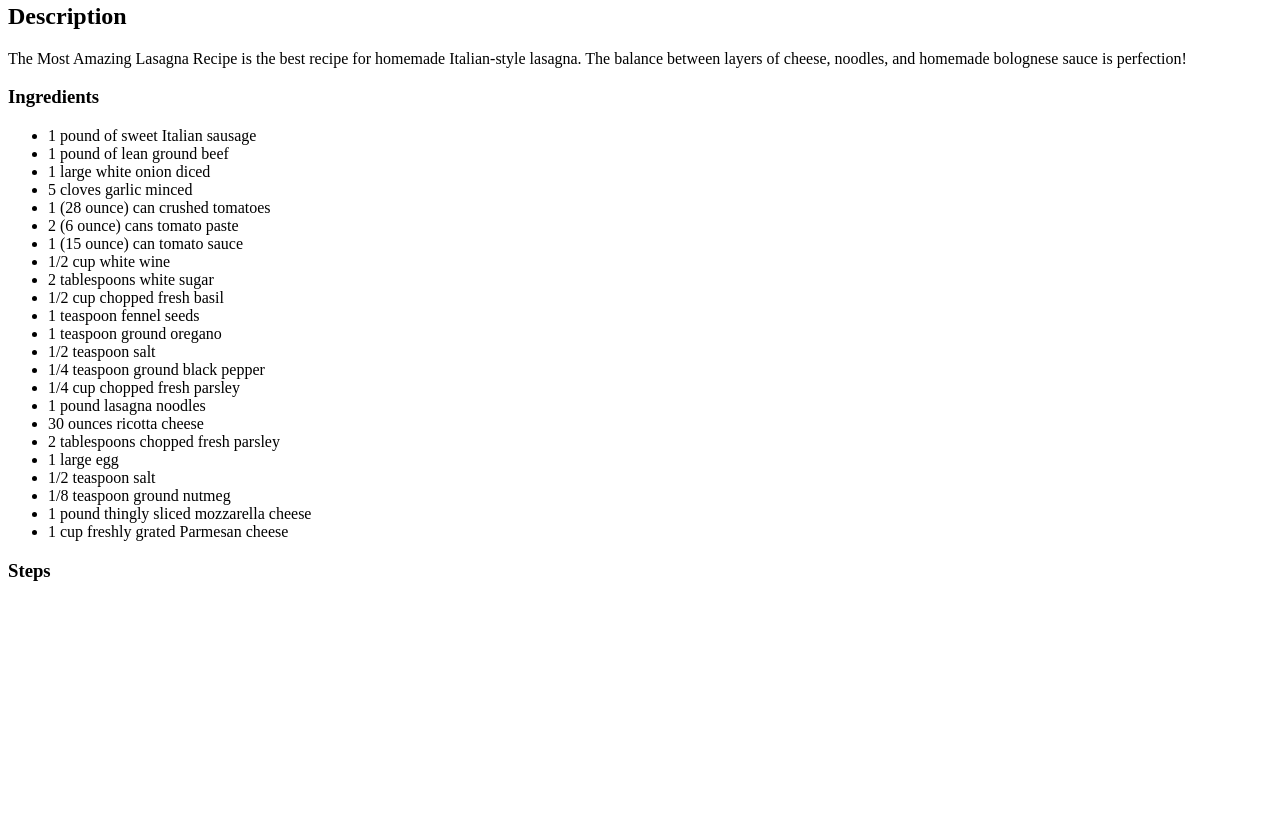
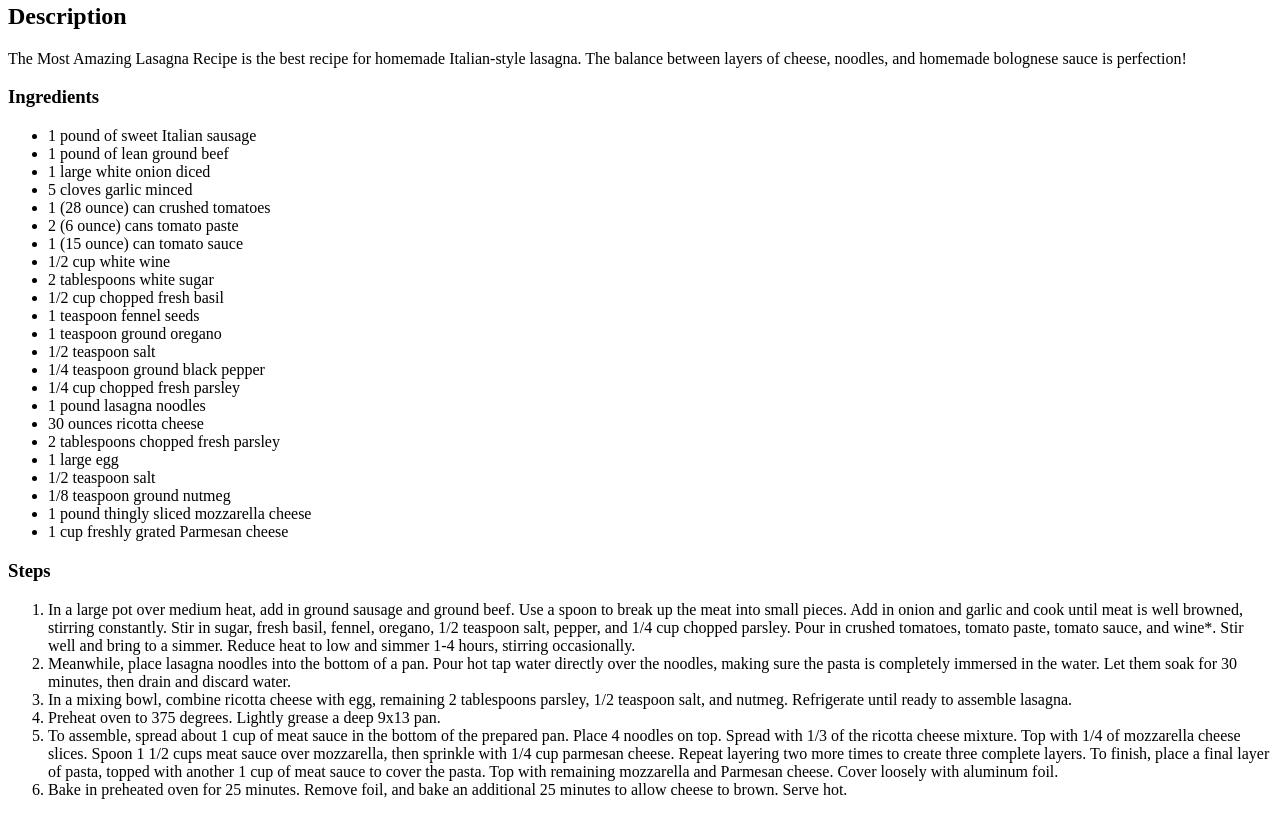
Before and after one commit to Deluze-zz/odin-recipes, a plain HTML site: page recipes/lasagna.html in a window 1280 px wide. Shown: the part 401-1216 px from the top of the page. Before the commit the page ends 1002 px from the top, so only its background shows below. Drawn offline with Linux system fonts and the light colour scheme.

Commit message:
added ordered list

```diff
--- a/recipes/lasagna.html
+++ b/recipes/lasagna.html
@@ -37,6 +37,14 @@
       <li>1 cup freshly grated Parmesan cheese</li>
     </ul>
     <h3>Steps</h3>
+    <ol>
+      <li>In a large pot over medium heat, add in ground sausage and ground beef. Use a spoon to break up the meat into small pieces. Add in onion and garlic and cook until meat is well browned, stirring constantly. Stir in sugar, fresh basil, fennel, oregano, 1/2 teaspoon salt, pepper, and 1/4 cup chopped parsley. Pour in crushed tomatoes, tomato paste, tomato sauce, and wine*. Stir well and bring to a simmer. Reduce heat to low and simmer 1-4 hours, stirring occasionally.</li>
+      <li>Meanwhile, place lasagna noodles into the bottom of a pan. Pour hot tap water directly over the noodles, making sure the pasta is completely immersed in the water. Let them soak for 30 minutes, then drain and discard water.</li>
+      <li>In a mixing bowl, combine ricotta cheese with egg, remaining 2 tablespoons parsley, 1/2 teaspoon salt, and nutmeg. Refrigerate until ready to assemble lasagna.</li>
+      <li>Preheat oven to 375 degrees. Lightly grease a deep 9x13 pan.</li>
+      <li>To assemble, spread about 1 cup of meat sauce in the bottom of the prepared pan. Place 4 noodles on top. Spread with 1/3 of the ricotta cheese mixture. Top with 1/4 of mozzarella cheese slices. Spoon 1 1/2 cups meat sauce over mozzarella, then sprinkle with 1/4 cup parmesan cheese. Repeat layering two more times to create three complete layers. To finish, place a final layer of pasta, topped with another 1 cup of meat sauce to cover the pasta. Top with remaining mozzarella and Parmesan cheese. Cover loosely with aluminum foil.</li>
+      <li>Bake in preheated oven for 25 minutes. Remove foil, and bake an additional 25 minutes to allow cheese to brown. Serve hot.</li>
+    </ol>
 
 
 
```
